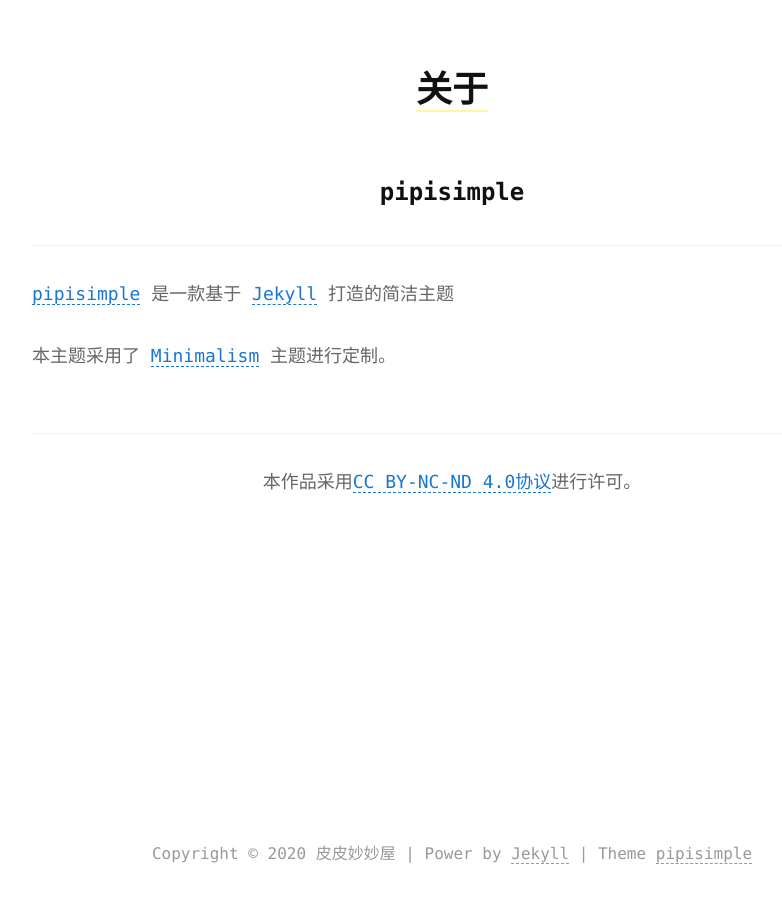
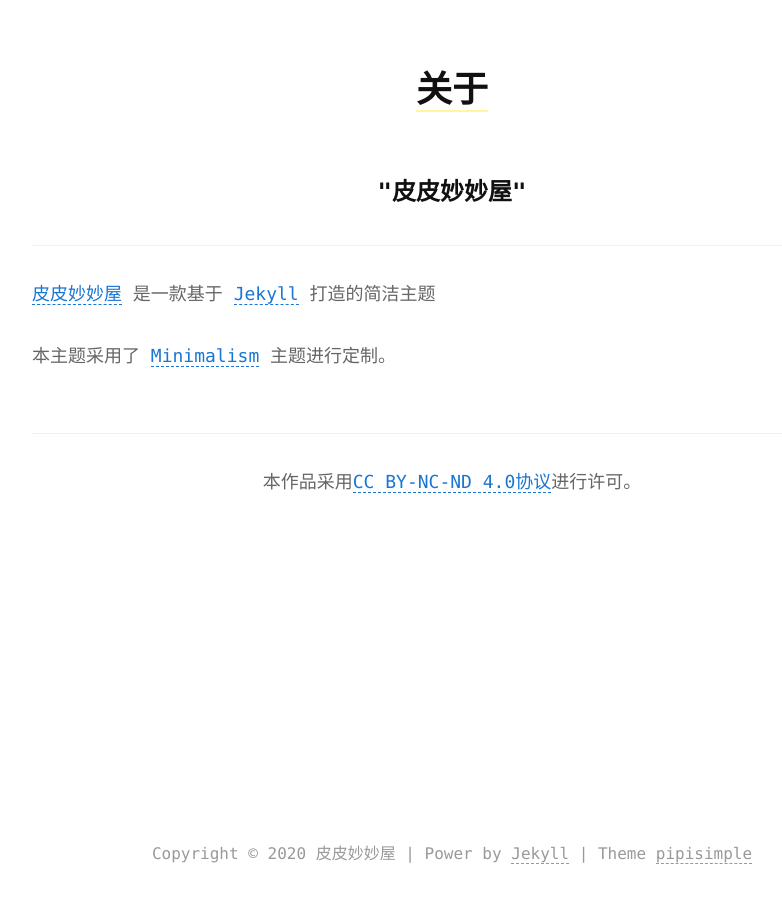
Before and after one commit to pipi23333/pipi23333.github.io, a Jekyll site: the page built from about.md, in a window 1280 px wide. Shown: the whole page, without its empty margins (188-970 px from the left). Built offline with Jekyll 4.4.1, drawn with Linux system fonts in a browser that asks for light colours.

Commit message:
Update about.md

```diff
--- a/about.md
+++ b/about.md
@@ -4,11 +4,11 @@ title: 关于
 reward: false
 ---
 
-###  <center>pipisimple</center>
+###  <center>"皮皮妙妙屋"</center>
 
 ---
 
-[pipisimple][1] 是一款基于 [Jekyll][2] 打造的简洁主题
+[皮皮妙妙屋][1] 是一款基于 [Jekyll][2] 打造的简洁主题
 
 本主题采用了 [Minimalism][3] 主题进行定制。
 
```
